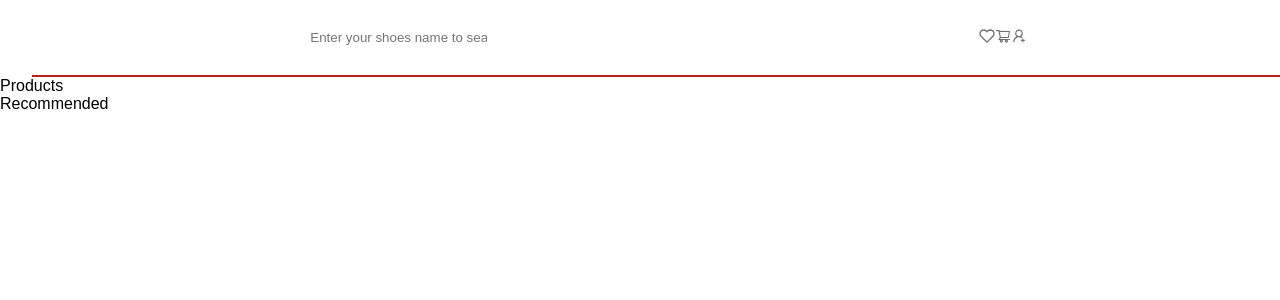
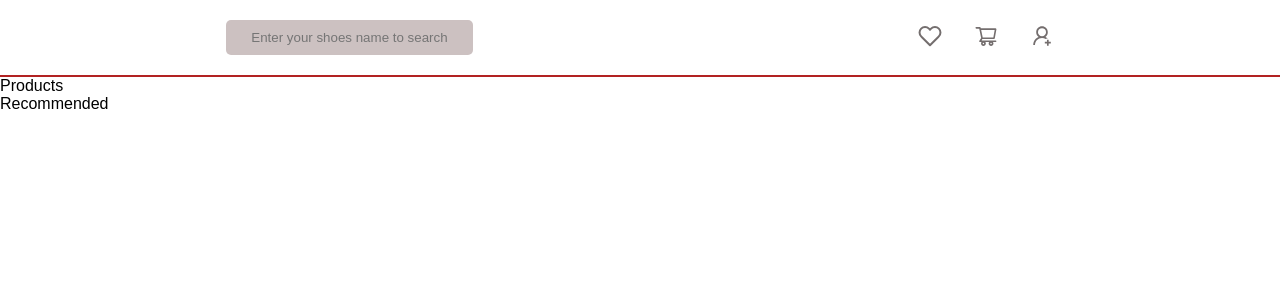
Before and after one commit to mheyrie/shoesbay, a React (Create React App) app: page / in a window 1280 px wide. Shown: the top 300 px of the page. Built offline with nearby package versions, Linux system fonts and the light colour scheme.

Commit message:
Basic stylying for Navbar done

```diff
--- a/src/styles/navigation/Navbar.css
+++ b/src/styles/navigation/Navbar.css
@@ -5,10 +5,21 @@ nav{
     align-items: center;
     padding: 20px;
     z-index: 999;
-    margin-left: 2rem;
+    /* margin-left: 2rem; */
 }
 
 input{
     padding: 10px 25px;
     border: none;
+    background: rgb(204, 193, 193);
+    border-radius: 5px;
+    outline: none;
+    margin-right: 20px;
+    width: 100%;
 }
+
+.nav-icons{
+    width: 1.5rem;
+    height: 1.5rem;
+    margin-left: 2rem;
+}
```
